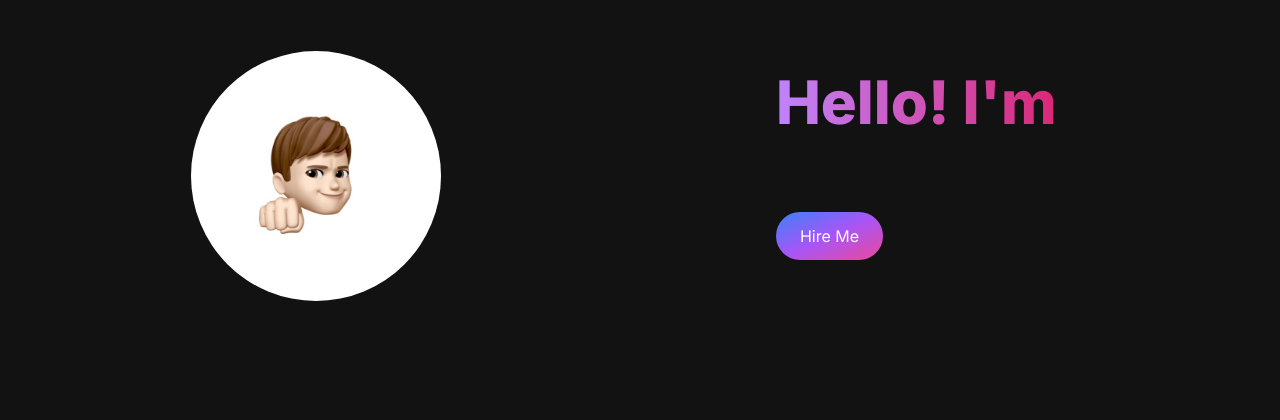
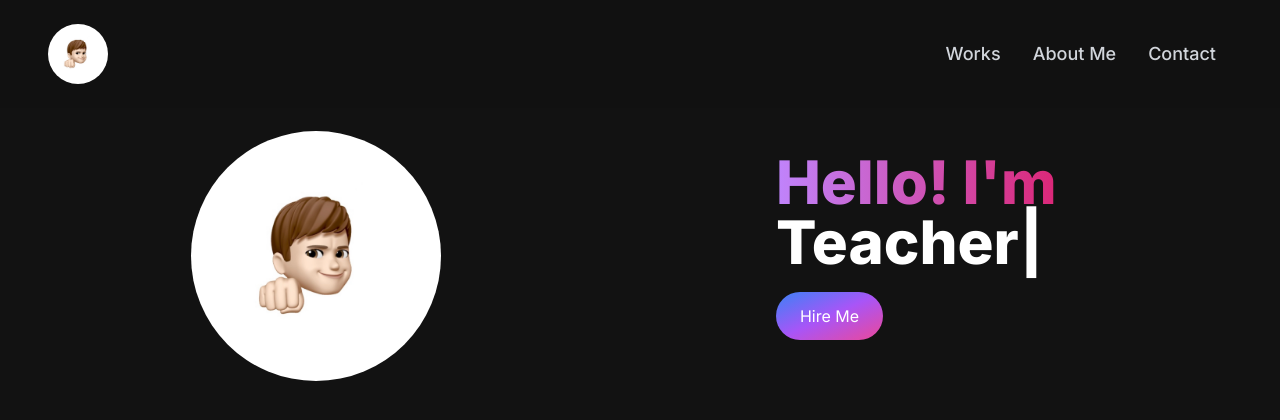
Before and after one commit to JamesCroissant/my-portfolio-website, a Next.js app in the folder my-portfolio-website/: page / in a window 1280 px wide. Shown: the top 420 px of the page. Built offline with nearby package versions, Linux system fonts and the light colour scheme.

Commit message:
created header

```diff
--- /dev/null
+++ b/my-portfolio-website/app/components/MenuList.jsx
@@ -0,0 +1,21 @@
+import React from 'react';
+import NavLink from "./NavLink";
+
+const MenuList = ({ links }) => {
+    return (
+      <div className="menu fixed top-24 right-5 duration-300 z-100 bg-[#121212] md:hidden">
+        <ul className="ox-2 py-3 space-y-1 sm:px-3">
+          {links.map((link, index) => (
+            <li key={index}>
+              <NavLink
+                href={link.path}
+                title={link.title}
+              />
+            </li>
+          ))}
+        </ul>
+      </div>
+    )
+  }
+
+export default MenuList;
--- /dev/null
+++ b/my-portfolio-website/app/components/NavLink.jsx
@@ -0,0 +1,14 @@
+import Link from "next/link";
+
+const NavLink = ({ href, title }) => {
+  return (
+    <Link
+      href={href}
+      className="text-gray-300 hover:bg-gradient-to-br from-indigo-800 via-blue-500 to-cyan-300 hover:text-white block px-4 py-3 rounded-md text-lg font-medium"
+    >
+      {title}
+    </Link>
+  )
+}
+
+export default NavLink;
--- /dev/null
+++ b/my-portfolio-website/app/components/Navbar.jsx
@@ -0,0 +1,68 @@
+"use client";
+import React, { useState } from 'react';
+import Link from "next/link";
+import Image from "next/image";
+import NavLink from "./NavLink";
+import { FaTimes, FaBars } from "react-icons/fa";
+import MenuList from './MenuList';
+
+const navLinks = [
+  {
+    title: "Works",
+    path: "#works",
+  },
+  {
+    title: "About Me",
+    path: "#about",
+  },
+  {
+    title: "Contact",
+    path: "#contact",
+  }
+]
+
+const Navbar = () => {
+  const [navbarOpen, setNavbarOpen] = useState(false);
+
+  const handleMenu = () => {
+    setNavbarOpen((prev) => !prev);
+  }
+
+  return (
+    <nav className="fixed top-0 left-0 right-0 z-10 bg-[#121212] bg-opacity-80">
+      <div className="flex flex-wrap items-center justify-between mx-auto py-6 px-12">
+        <Link href="#home" className="">
+          <Image
+            src="/images/icon_profile.JPG"
+            alt="my profile icon"
+            className="rounded-full"
+            width={60}
+            height={60}
+          />
+        </Link>
+
+        <div className="hidden md:block">
+          <div className="flex">
+            {navLinks.map((link, index) => (
+              <li key={index} className="flex items-center">
+                <NavLink href={link.path} title={link.title} />
+              </li>
+            ))}
+          </div>
+        </div>
+
+        {navbarOpen ? <MenuList links={navLinks}/> : null}
+
+        <div className="-mr-2 flex md:hidden">
+          <button type="button" onClick={handleMenu} className="text-2xl items-center justify-center p-2 rounded-md text-gray-400 hover:text-white hover:bg-gradient-to-br from-indigo-800 via-blue-500 to-cyan-300 focus:outline-none focus:ring-2 focus:ring-offset-2 focus:ring-offset-gray-800 focus:ring-white">
+            <span className="sr-only">open main menu</span>
+            {navbarOpen ? <FaTimes/>: <FaBars />}
+          </button>
+        </div>
+
+      </div>
+    </nav>
+  )
+}
+
+export default Navbar
--- a/my-portfolio-website/app/page.js
+++ b/my-portfolio-website/app/page.js
@@ -1,10 +1,12 @@
 import Image from 'next/image';
 import HeroSection from './components/HeroSection';
+import Navbar from "./components/Navbar";
 
 export default function Home() {
   return (
     <main className="flex min-h-screen flex-col bg-[#121212]">
-      <div className="container mx-auto">
+      <Navbar />
+      <div className="container mx-auto mt-20">
         <HeroSection />
       </div>
     </main>
--- a/my-portfolio-website/package.json
+++ b/my-portfolio-website/package.json
@@ -12,6 +12,7 @@
     "next": "14.0.0",
     "react": "^18",
     "react-dom": "^18",
+    "react-icons": "^4.11.0",
     "react-type-animation": "^3.2.0"
   },
   "devDependencies": {
```
Also changed, not shown: 1 other file (tests, documents, lock files or other folders).
